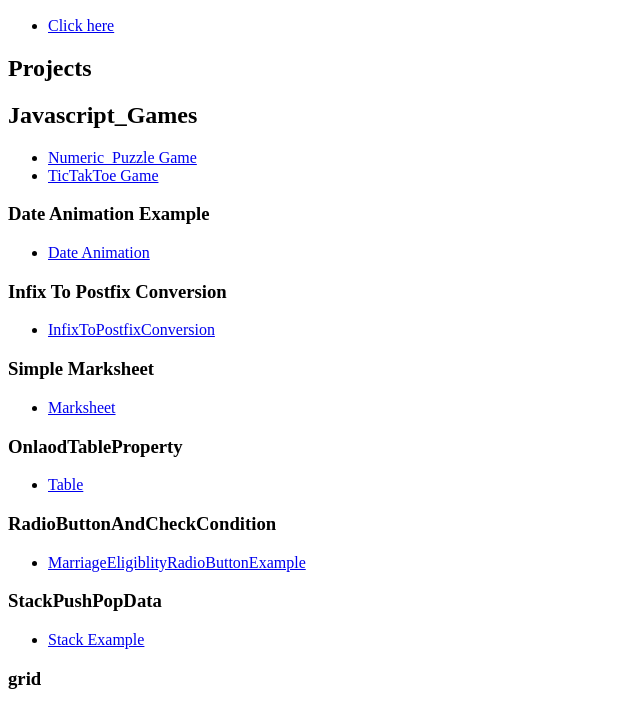
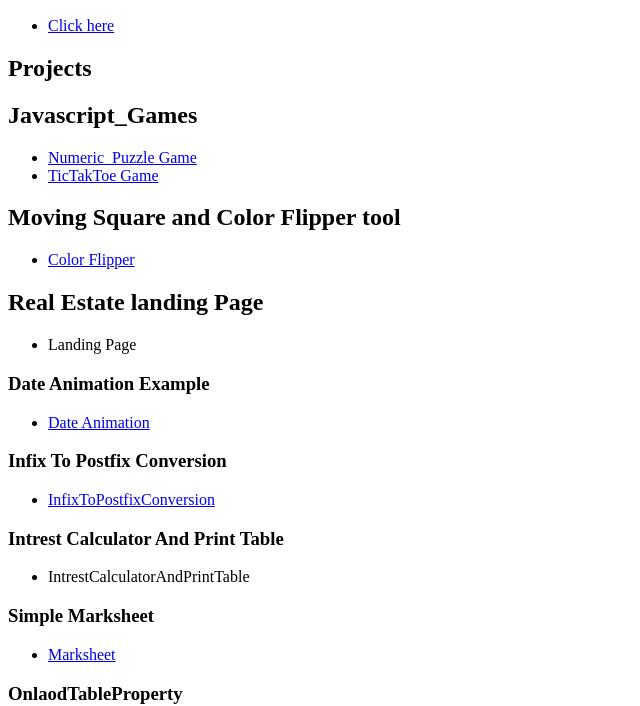
Before and after one commit to NehaKumari0xf/My_Basic_JavaScript_Projects, a plain HTML site: page index.html in a window 1280 px wide. Shown: the part 110-816 px from the top of the page, without its empty margins (0-640 px from the left). Drawn offline with Linux system fonts and the light colour scheme.

Commit message:
Update index.html

```diff
--- a/index.html
+++ b/index.html
@@ -18,6 +18,16 @@
       <li><a href="https://nehakumari0xf.github.io/JavascriptGames/TictakToe/TicTakToe">TicTakToe Game</a></li>
     </ul>
 
+    <h2>Moving Square and Color Flipper tool </h2>
+    <ul>
+      <li><a href="https://nehakumari0xf.github.io/MovingSquare/>Moving Square</a></li>
+      <li><a href="https://nehakumari0xf.github.io/ColorFlipper/>Color Flipper</a></li>
+    </ul>
+    <h2> Real Estate landing Page  </h2>
+        <ul>
+          <li><ahttps://nehakumari0xf.github.io/RealEstatelandingPage/>Landing Page</a></li>
+        </ul>
+
         <h3> Date Animation Example </h3>
         <ul>
           <li><a href="https://nehaKumari0xf.github.io/JavascriptDemoProject/DateAnimation/dateAnimation">Date Animation</a></li>
@@ -26,7 +36,10 @@
         <ul>
           <li> <a href="https://nehaKumari0xf.github.io/JavascriptDemoProject/InfixToPostfixConversion/infixToPostfix"> InfixToPostfixConversion </a> </li>
         </ul>
-
+    <h3>Intrest Calculator And Print Table</h3>
+    <ul>
+        <li href="https://github.com/NehaKumari0xf/JavascriptDemoProject/blob/main/IntrestCalculatorAndTablePrint/IntrestCalculatorAndPrintTable.html">IntrestCalculatorAndPrintTable</li>
+    </ul>
         <h3> Simple Marksheet </h3>
         <ul>
           <li><a href="https://nehaKumari0xf.github.io/JavascriptDemoProject/Marksheet/Marksheet"> Marksheet </a></li>
```
